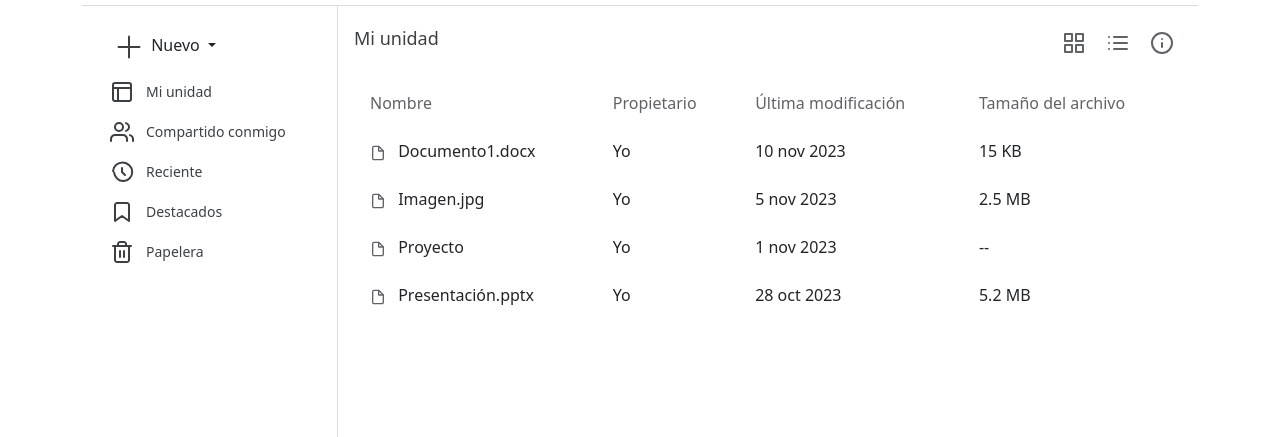
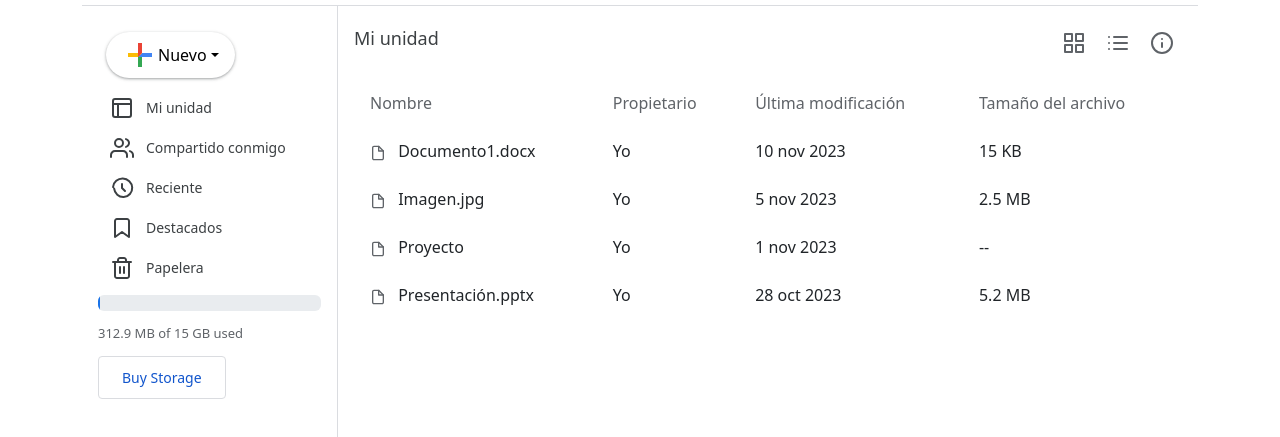
Before and after one commit to BryanGallardo2507/GoogleDrive, a plain HTML site: page prueba.html in a window 1280 px wide. Shown: the part 53-490 px from the top of the page. Drawn offline with nearby package versions, Linux system fonts and the light colour scheme.

Commit message:
boton y barra de progreso

```diff
--- a/prueba.html
+++ b/prueba.html
@@ -6,6 +6,7 @@
     <title>Google Drive Clone Funcional</title>
     <link rel="stylesheet" href="styles.css">
     <link rel="stylesheet" href="https://cdn.jsdelivr.net/npm/bootstrap@5.3.3/dist/css/bootstrap.min.css">
+
 </head>
 <body>
     <div class="container">
@@ -53,11 +54,13 @@
             <aside class="sidebar">
 
                 <div class="dropdown">
-                    <button id="newButton" class="btn dropdown-toggle" type="button" data-bs-toggle="dropdown" aria-expanded="false">
-                        <svg width="36" height="36" viewBox="0 0 36 36" fill="none" xmlns="http://www.w3.org/2000/svg">
-                            <path d="M18 7.5V28.5" stroke="#3c4043" stroke-width="2" stroke-linecap="round" stroke-linejoin="round"/>
-                            <path d="M7.5 18H28.5" stroke="#3c4043" stroke-width="2" stroke-linecap="round" stroke-linejoin="round"/>
-                        </svg>
+                    <button id="newButton" class="dropdown-toggle" type="button" data-bs-toggle="dropdown" aria-expanded="false">
+                        <svg xmlns="http://www.w3.org/2000/svg" width="36" height="36" viewBox="0 0 36 36">
+                            <path fill="#34A853" d="M16 16v14h4V20z" />
+                            <path fill="#4285F4" d="M30 16H20l-4 4h14z" />
+                            <path fill="#FBBC05" d="M6 16v4h10l4-4z" />
+                            <path fill="#EA4335" d="M20 16V6h-4v14z" />
+                            <path fill="none" d="M0 0h36v36H0z" /></svg>
                         Nuevo
                     </button>
                     <ul class="dropdown-menu">
@@ -125,6 +128,13 @@
                     </svg>
                     Papelera
                 </div>
+
+                <div class="bottom">
+                    <div class="progress" style="--v:1%"></div>
+                    <span class="meta-text">312.9 MB of 15 GB used</span>
+                    <button class="outlined-button">Buy Storage</button>
+                </div>
+
             </aside>
             <main class="content">
                 <div class="content-header">
--- a/styles.css
+++ b/styles.css
@@ -61,25 +61,36 @@ header {
     padding: 16px;
     border-right: 1px solid #dadce0;
 }
-.new-button {
-    display: flex;
-    align-items: center;
-    padding: 12px 24px;
-    background-color: #fff;
-    border: 1px soli d #dadce0;
-    border-radius: 24px;
-    font-size: 14px;
-    font-weight: 500;
-    color: #3c4043;
-    cursor: pointer;
-    box-shadow: 0 1px 2px 0 rgba(60,64,67,0.302), 0 1px 3px 1px rgba(60,64,67,0.149);
-    margin-bottom: 16px;
+#newButton {
+	display: flex;
+	align-items: center;
+	margin-left: 8px;
+	margin-top: 10px;
+	margin-bottom: 10px;
+	box-shadow:
+		0 1px 2px 0 rgba(60, 64, 67, 0.302),
+		0 1px 3px 1px rgba(60, 64, 67, 0.149);
+	border: none;
+	background: white;
+	padding: 5px 16px;
+	border-radius: 100px;
+	transition: all 0.2s ease;
+	cursor: pointer;
 }
-.new-button:hover {
-    background-color: #f8f9fa;
+#newButton * {
+	pointer-events: none;
 }
-.new-button svg {
-    margin-right: 8px;
+#newButton:hover {
+	box-shadow:
+		0 1px 3px 0 rgba(60, 64, 67, 0.302),
+		0 4px 8px 3px rgba(60, 64, 67, 0.149);
+	background: #f8f9fa;
+}
+#newButton:focus {
+	background-color: #f8f9fa;
+}
+#newButton:active {
+	background-color: #e8f0fe;
 }
 .menu-item {
     display: flex;
@@ -158,3 +169,47 @@ th {
 .hidden {
     display: none;
 }
+.progress {
+	height: 4px;
+	background: #e0e0e0;
+	border-radius: 4px;
+	margin-bottom: 13px;
+	position: relative;
+	overflow: hidden;
+	margin-top: 7px;
+}
+.progress:after {
+	content: '';
+	position: absolute;
+	height: 100%;
+	width: var(--v, 0%);
+	background: #1a73e8;
+}
+.meta-text {
+	font-size: 13px;
+	color: #5f6368;
+	display: block;
+	margin-bottom: 13px;
+}
+.outlined-button {
+	border: 1px solid #dadce0;
+	color: #15c;
+	background: white;
+	border-radius: 4px;
+	padding: 10px 23px;
+	font-size: 14px;
+	font-weight: 500;
+	cursor: pointer;
+	transition: all 0.2s ease;
+}
+.outlined-button:hover {
+	border-color: #dadce0;
+	color: #185abc;
+	background: #f6f9fe;
+}
+.outlined-button:active {
+	background: #e3eefd;
+}
+.outlined-button:focus {
+	background: #e3eefd;
+}
```
